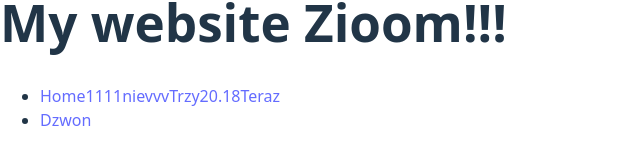
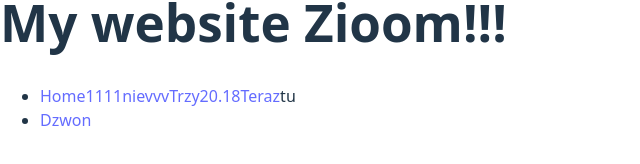
Before and after one commit to daniel638545/website, a React (Vite) app in the folder my-react-app/: page / in a window 1280 px wide. Shown: the part 346-510 px from the top of the page, without its empty margins (0-640 px from the left). Built offline with nearby package versions, Linux system fonts and the light colour scheme.

Commit message:
dodalem tu

```diff
--- a/my-react-app/src/Header.jsx
+++ b/my-react-app/src/Header.jsx
@@ -9,7 +9,7 @@ return(
                 <li>
 
                     <a href="aaaa#">Home1111nievvvTrzy20.18Teraz</a>
-
+                            tu
                 </li>
 
                 <li>
```
